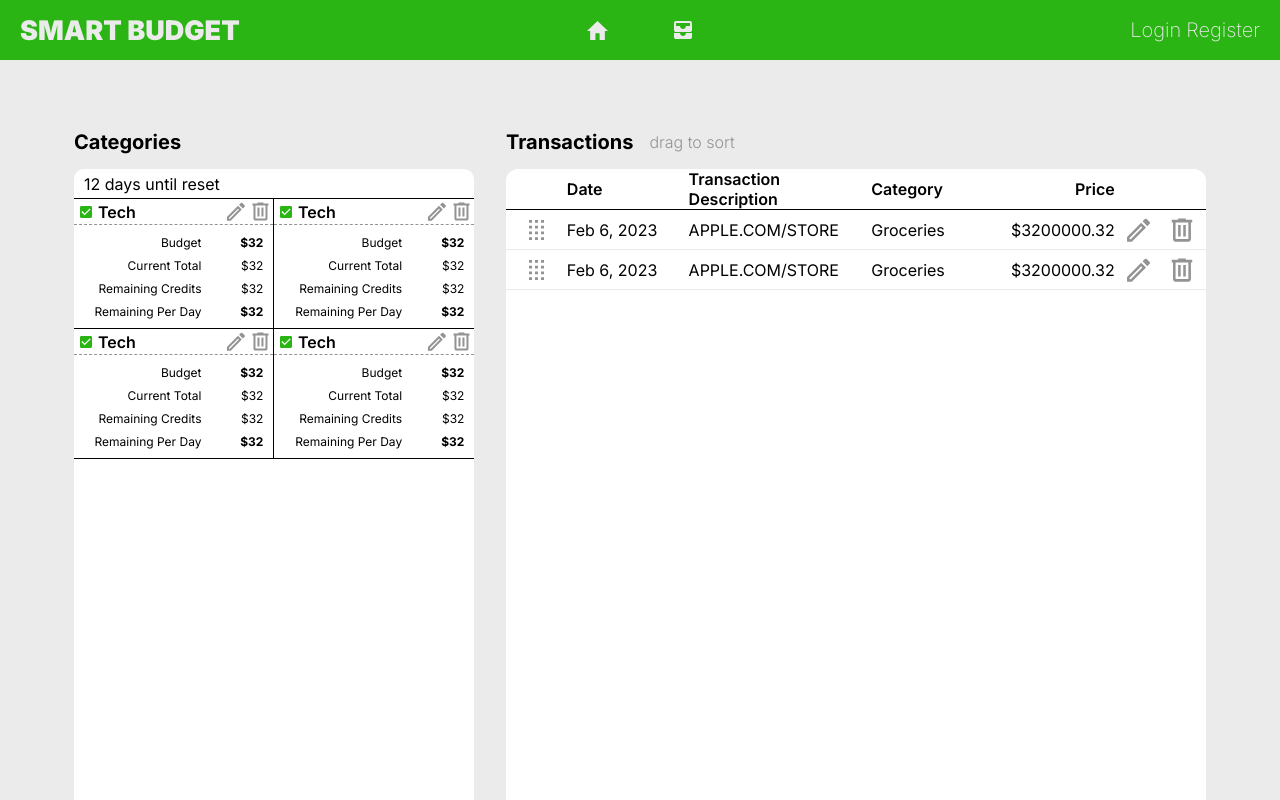
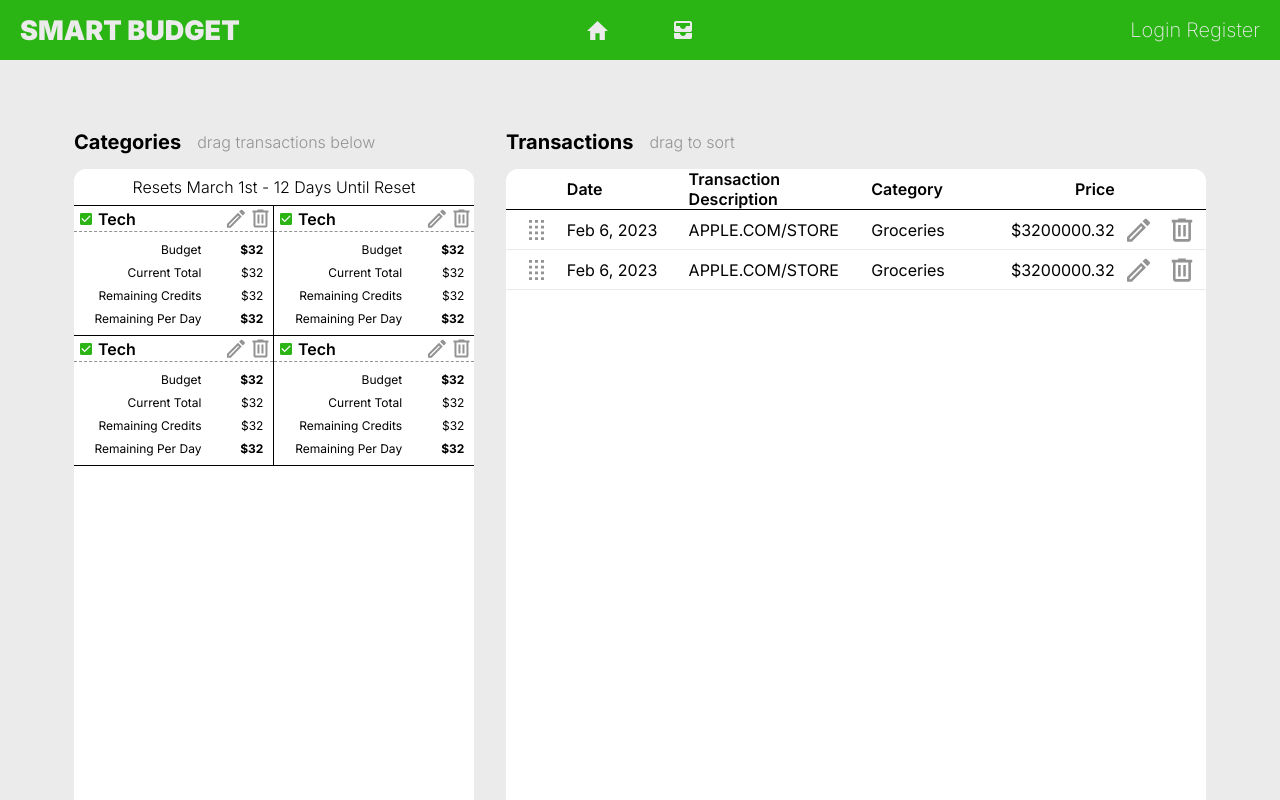
Before and after one commit to ScorpiosCrux/Budget-Smart, a Next.js app in the folder frontend/: page /sort in a window 1280 px wide. Built offline with nearby package versions, Linux system fonts and the light colour scheme; no server answers.

Commit message:
Refactored Categories Widget to Standard

```diff
--- /dev/null
+++ b/frontend/components/CategoriesWidget/CategoriesContent.tsx
@@ -0,0 +1,9 @@
+import { typography } from "@/theme";
+import styled from "styled-components";
+
+const CategoriesContent = styled.div`
+	display: flex;
+	flex-wrap: wrap;
+`;
+
+export default CategoriesContent;
--- a/frontend/components/CategoriesWidget/CategoriesWidget.tsx
+++ b/frontend/components/CategoriesWidget/CategoriesWidget.tsx
@@ -1,54 +1,32 @@
 import { themes } from "@/theme";
 import styled from "styled-components";
+import StyledContainer from "components/core/StyledContainer";
+import StyledHeader from "components/core/StyledHeader";
+import StyledWidget from "components/core/StyledWidget";
 import Category from "./Category";
-
+import StyledSubHeader from "components/core/StyledSubHeader";
+import CategoriesContent from "./CategoriesContent";
 
 const CategoriesWidget = () => {
 	return (
-		<Widget>
-			<div className="header">Categories</div>
-			<div className="main-container">
-				<div className="sub-header">12 days until reset</div>
-				<div className="content">
+		<StyledWidget>
+			<StyledHeader>
+				<div className="title">Categories</div>
+				<span className="helper-text">drag transactions below</span>
+			</StyledHeader>
+			<StyledContainer width="400px" height="700px">
+				<StyledSubHeader>
+					<span>Resets March 1st - 12 Days Until Reset</span>
+				</StyledSubHeader>
+				<CategoriesContent>
 					<Category index={0} category="Tech" price={32} />
 					<Category index={1} category="Tech" price={32} />
 					<Category index={2} category="Tech" price={32} />
 					<Category index={3} category="Tech" price={32} />
-				</div>
-			</div>
-		</Widget>
+				</CategoriesContent>
+			</StyledContainer>
+		</StyledWidget>
 	);
 };
 
 export default CategoriesWidget;
-
-const Widget = styled.div`
-	padding-top: 70px;
-
-	.main-container {
-		width: 400px;
-		height: 700px;
-		background-color: ${themes.light.primary};
-		border-radius: 10px;
-	}
-
-	.header {
-		font-weight: 700;
-		font-size: 20px;
-		padding-bottom: 15px;
-	}
-
-	.sub-header {
-		padding: 10px;
-		border-radius: 10px 10px 0px 0px;
-		height: 30px;
-		display: flex;
-		align-items: center;
-		border-bottom: 1px solid #000000;
-	}
-
-	.content {
-		display: flex;
-		flex-wrap: wrap;
-	}
-`;
--- /dev/null
+++ b/frontend/components/core/StyledSubHeader.tsx
@@ -0,0 +1,18 @@
+import { typography } from "@/theme";
+import styled from "styled-components";
+
+const StyledSubHeader = styled.div`
+	display: flex;
+	justify-content: center;
+	align-items: center;
+
+	padding: 0.5rem 0;
+	border-bottom: 1px solid black;
+
+	& span {
+		font-size: ${typography.regular.fontSize};
+		font-weight: ${typography.regular.fontWeight};
+	}
+`;
+
+export default StyledSubHeader;
```
